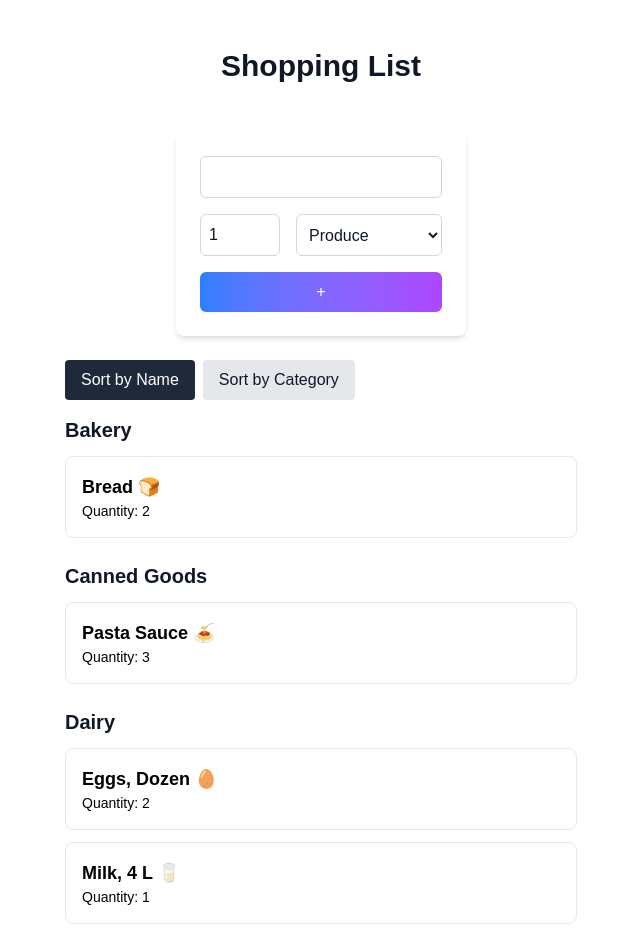
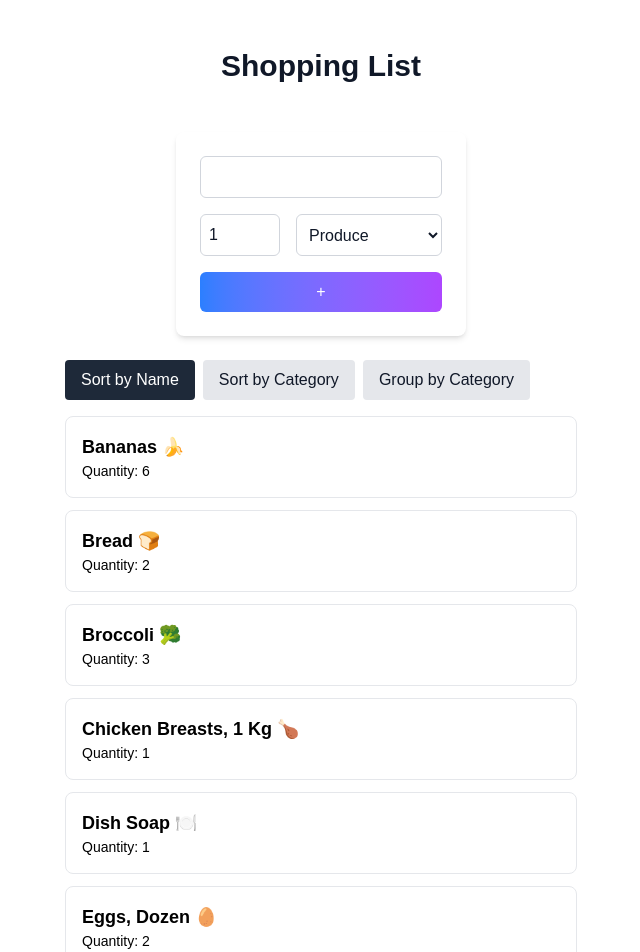
Before and after one commit to RealTestingp/cprg306-assignments, a Next.js app: page /week-6 in a window 1280 px wide. Shown: the top 952 px of the page, without its empty margins (319-959 px from the left). Built offline with nearby package versions, Linux system fonts and the light colour scheme.

Commit message:
week-6 extra challenge

```diff
--- a/app/week-6/ItemList.js
+++ b/app/week-6/ItemList.js
@@ -5,7 +5,7 @@ const ItemList = ({ items }) => {
   const [sortBy, setSortBy] = useState('name');
 
   const sortedItems = [...items].sort((a, b) =>
-    a[sortBy].localeCompare(b[sortBy])
+    a['name'].localeCompare(b['name'])
   );
 
   const groupItems = sortedItems.reduce((grouped, item) => {
@@ -18,23 +18,28 @@ const ItemList = ({ items }) => {
 
   const sortedCategories = Object.keys(groupItems).sort();
 
+  const buttonClass = (mode) =>
+    `mr-2 px-4 py-2 rounded ${
+      sortBy === mode
+        ? 'bg-gray-800 text-white dark:bg-gray-200 dark:text-gray-900'
+        : 'bg-gray-200 text-gray-900 dark:bg-gray-700 dark:text-white'
+    }`;
+
   return (
     <div className="w-full max-w-lg">
       <div className="mb-4">
-        <button
-          onClick={() => setSortBy('name')}
-          className={`mr-2 px-4 py-2 rounded ${sortBy === "name" ? "bg-gray-800 text-white dark:bg-gray-200 dark:text-gray-900" : "bg-gray-200 text-gray-900 dark:bg-gray-700 dark:text-white"}`}
-        >
+        <button onClick={() => setSortBy('name')} className={buttonClass('name')}>
           Sort by Name
         </button>
-        <button
-          onClick={() => setSortBy('category')}
-          className={`px-4 py-2 rounded ${sortBy === "category" ? "bg-gray-800 text-white dark:bg-gray-200 dark:text-gray-900" : "bg-gray-200 text-gray-900 dark:bg-gray-700 dark:text-white"}`}
-        >
+        <button onClick={() => setSortBy('category')} className={buttonClass('category')}>
           Sort by Category
         </button>
+        <button onClick={() => setSortBy('grouped')} className={buttonClass('grouped')}>
+          Group by Category
+        </button>
       </div>
-      {sortedCategories.map((category) => (
+
+      {/* {sortedCategories.map((category) => (
         <div key={category} className="mb-6">
           <h2 className="text-xl font-semibold mb-3 capitalize">{category}</h2>
           {sortedItems.filter((item) => item.category === category).map((item) => (
@@ -46,9 +51,28 @@ const ItemList = ({ items }) => {
             />
           ))}
         </div>
+      ))} */}
+
+      {sortBy === 'grouped' ? (
+  sortedCategories.map((category) => (
+    <div key={category} className="mb-6">
+      <h2 className="text-xl font-semibold mb-3 capitalize">{category}</h2>
+      {groupItems[category].map((item) => (
+        <Item key={item.id} name={item.name} quantity={item.quantity} category={item.category} />
       ))}
     </div>
-  )
-};
+  ))
+) : (
+  <div>
+    {[...items]
+      .sort((a, b) => a[sortBy].localeCompare(b[sortBy]))
+      .map((item) => (
+        <Item key={item.id} name={item.name} quantity={item.quantity} category={item.category} />
+      ))}
+  </div>
+)}
+    </div>
+  );
+}
 
 export default ItemList;
```
